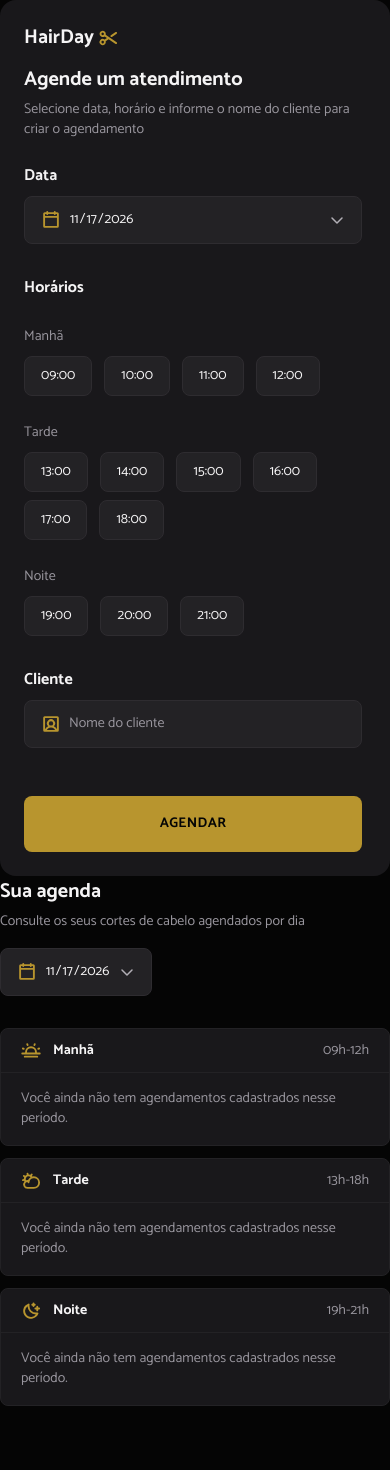
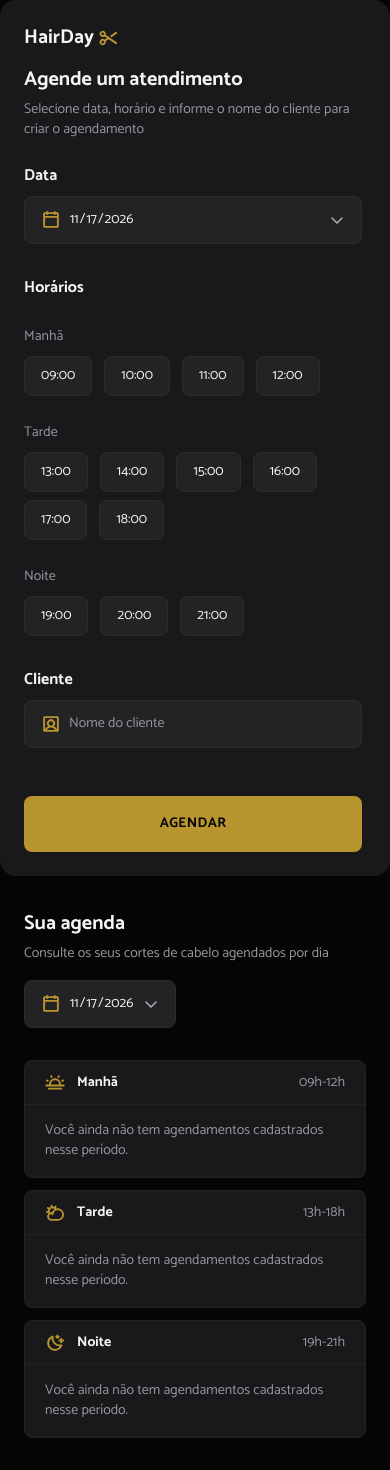
Before and after one commit to otavioroschel/hairday, a React (Vite) app: page / in a window 390 px wide. Before the commit the page ends 1406 px from the top, so only its background shows below. Built offline with nearby package versions, Linux system fonts and the light colour scheme.

Commit message:
fix: adiciona espaçamento lateral e superior da agenda em telas pequenas

```diff
--- a/src/components/AppointmentList/AppointmentList.tsx
+++ b/src/components/AppointmentList/AppointmentList.tsx
@@ -16,7 +16,7 @@ export function AppointmentList({ appointments, onRemove }: AppointmentListProps
   const grouped = groupAppointmentsByPeriod(appointments, agendaDate);
 
   return (
-    <section className="flex w-full flex-col lg:px-28 lg:py-20">
+    <section className="flex w-full flex-col px-6 py-8 lg:px-28 lg:py-20">
       <header className="flex flex-col gap-4 sm:flex-row sm:items-center sm:justify-between">
         <div>
           <h2 className="text-xl leading-8 font-bold text-gray-100">Sua agenda</h2>
```
